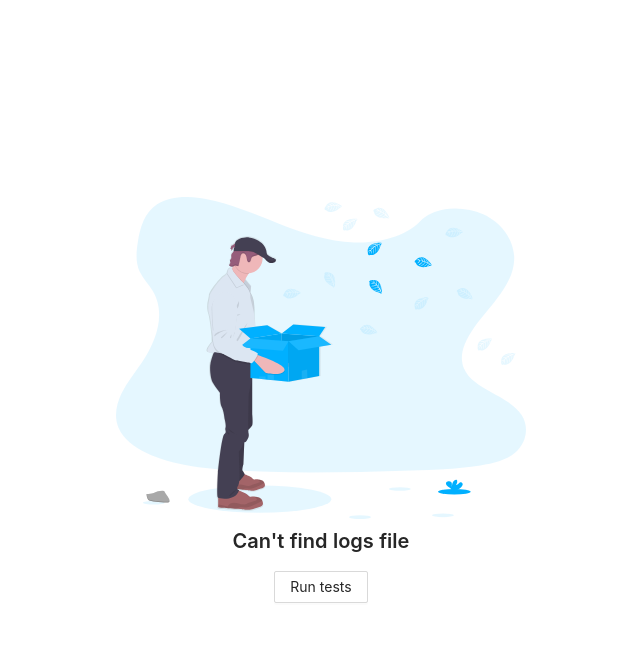
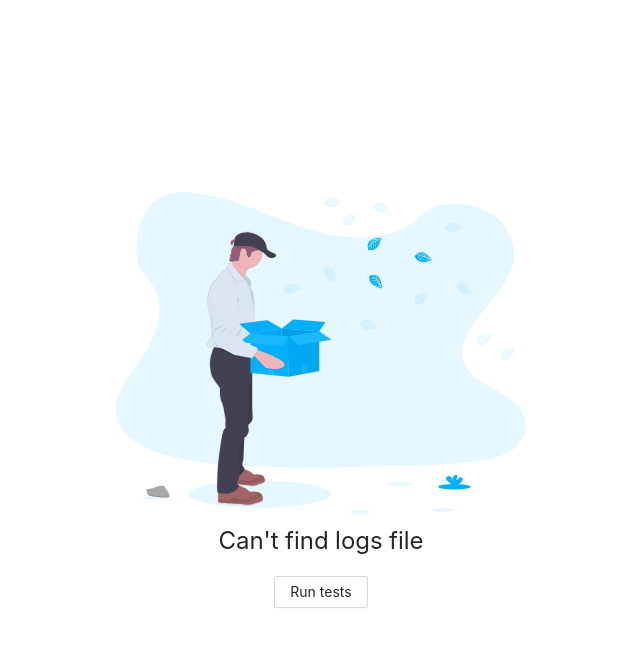
Before and after one commit to GingerBoy14/test-util-lib, a React (Create React App) app: page / in a window 1280 px wide. Both pictures are taken after a click on the button "Run tests". Shown: the top 646 px of the page, without its empty margins (319-959 px from the left). Built offline with nearby package versions, Linux system fonts and the light colour scheme.

Commit message:
fix error <h> in <p>

```diff
--- a/src/componetns/FileNotFound/FileNotFound.js
+++ b/src/componetns/FileNotFound/FileNotFound.js
@@ -1,14 +1,16 @@
 import { Row, Col, Typography, Button, Empty } from 'antd'
 
 import EmptyLog from './empty.svg'
-const { Title } = Typography
+const { Text } = Typography
 
 const FileNotFound = ({ fetchData }) => (
   <Row justify="center" align="middle" style={{ height: '100%' }}>
     <Col xs={24} sm={20} md={18} lg={10} xl={8} xxl={6} justify="center">
       <Empty
         image={<img src={EmptyLog} alt="Empty" style={{ width: '100%' }} />}
-        description={<Title level={4}>Can't find logs file</Title>}
+        description={
+          <Text style={{ fontSize: '1.5rem' }}>Can't find logs file</Text>
+        }
         imageStyle={{ height: 'auto' }}>
         <Button type="secondary" onClick={fetchData}>
           Run tests
```
